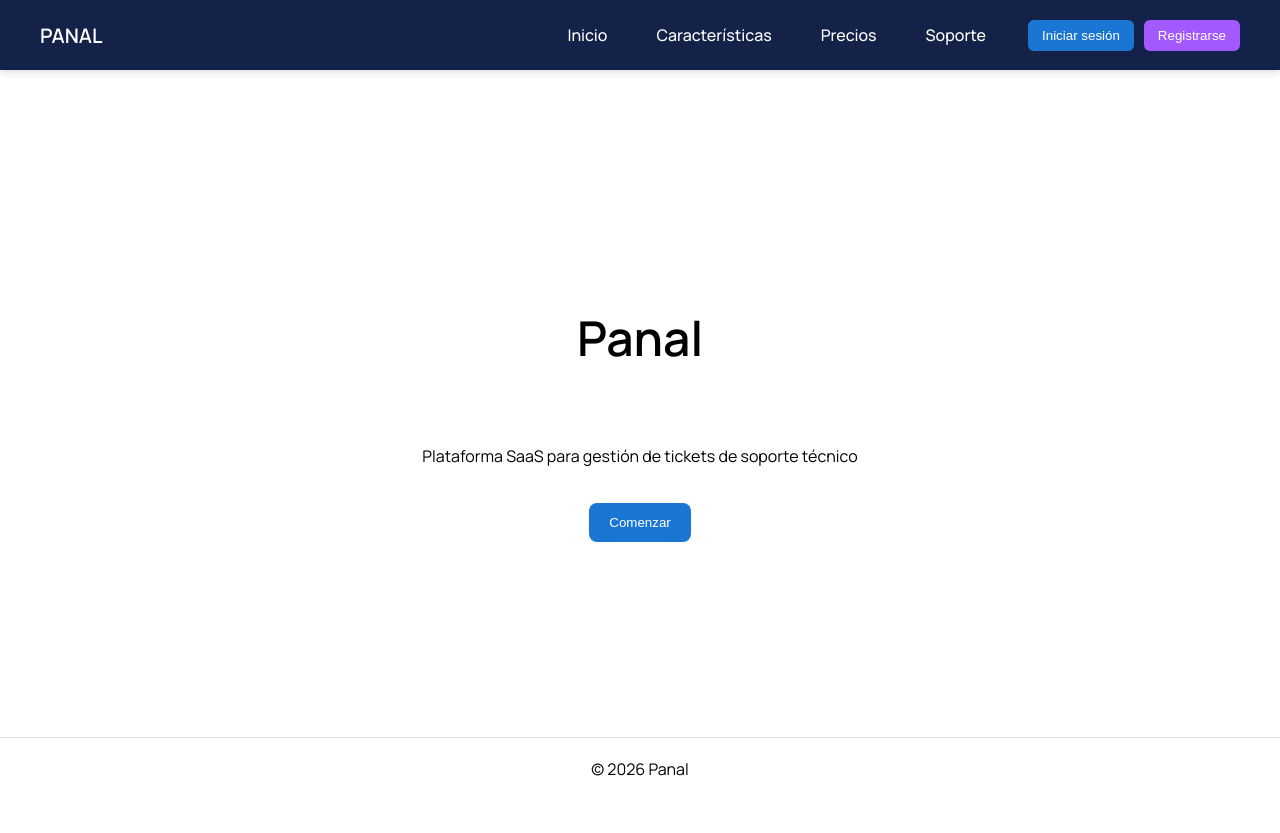
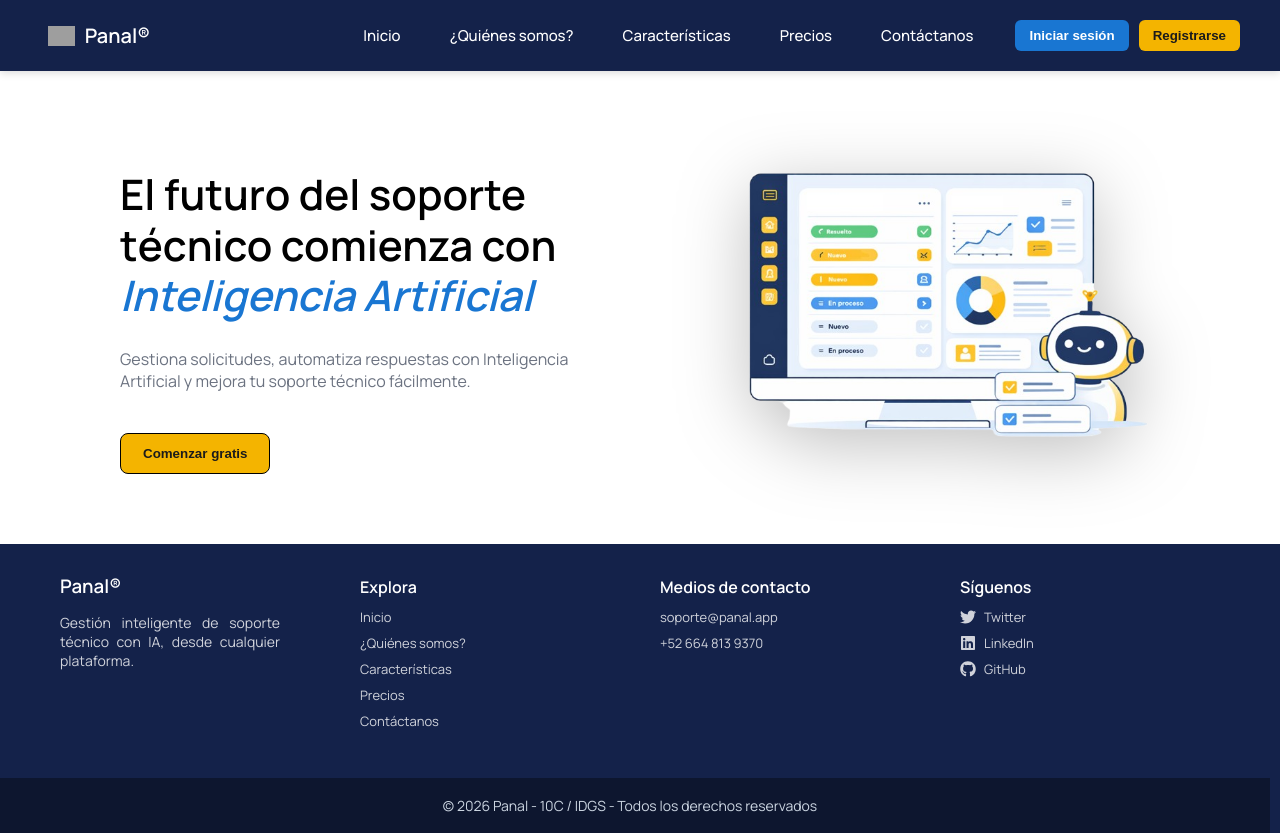
Before and after one commit to panal-organization/panal-web-application, a React (Vite) app: page /landing in a window 1280 px wide. Before the commit the page ends 800 px from the top, so only its background shows below. Built offline with nearby package versions, Linux system fonts and the light colour scheme; grey boxes are pictures that could not be loaded.

Commit message:
Landing page Header / Footer OK

```diff
--- a/index.html
+++ b/index.html
@@ -1,12 +1,17 @@
 <!doctype html>
 <html lang="en">
-  <link href="https://fonts.googleapis.com/css2?family=Manrope:wght@400;500;600&display=swap" rel="stylesheet">
 
 <head>
   <meta charset="UTF-8" />
+
   <link rel="icon" href="/src/assets/logo.ico" />
+
+  <link href="https://fonts.googleapis.com/css2?family=Manrope:wght@400;500;600&display=swap" rel="stylesheet">
+
   <meta name="viewport" content="width=device-width, initial-scale=1.0" />
-  <title>Página principal - Panal</title>
+
+  <title>Página principal - Panal®</title>
+
   <link rel="stylesheet" href="index.css">
 </head>
 
--- a/package.json
+++ b/package.json
@@ -16,6 +16,7 @@
     "@mui/material": "^7.3.7",
     "react": "^19.2.0",
     "react-dom": "^19.2.0",
+    "react-icons": "^5.6.0",
     "react-router-dom": "^7.12.0"
   },
   "devDependencies": {
--- a/src/components/landing/FooterLanding.tsx
+++ b/src/components/landing/FooterLanding.tsx
@@ -1,7 +1,52 @@
-const FooterLanding = () => {
+import { FaTwitter, FaLinkedin, FaGithub } from "react-icons/fa";
+function FooterLanding() {
   return (
     <footer className="footer">
-      © 2026 Panal
+      <div className="footer-container">
+
+        <div className="footer-col">
+          <h3>Panal®</h3>
+         <p className="footer-description">
+Gestión inteligente de soporte técnico con IA, desde cualquier plataforma.
+</p>
+        </div>
+
+        <div className="footer-col">
+          <h4>Explora</h4>
+          <ul>
+            <li>Inicio</li>
+             <li>¿Quiénes somos?</li>
+            <li>Características</li>
+            <li>Precios</li>
+            <li>Contáctanos </li>
+          </ul>
+        </div>
+
+        <div className="footer-col">
+          <h4>Medios de contacto</h4>
+          <ul>
+            <li>soporte@panal.app</li>
+            <li>+52 664 813 9370</li>
+          </ul>
+        </div>
+
+        <div className="footer-col">
+          <h4>Síguenos</h4>
+
+          <ul className="socials">
+  <li><FaTwitter /> Twitter</li>
+  <li><FaLinkedin /> LinkedIn</li>
+  <li><FaGithub /> GitHub</li>
+</ul>
+
+        </div>
+
+
+      </div>
+
+      <div className="footer-bottom">
+         © 2026 Panal - 10C / IDGS - Todos los derechos reservados
+      </div>
     </footer>
   )
 }
--- a/src/components/landing/HeaderLanding.tsx
+++ b/src/components/landing/HeaderLanding.tsx
@@ -1,18 +1,23 @@
+import logo from "../../assets/images/logo.png";
+import { Link } from "react-router-dom";
+
 const HeaderLanding = () => {
   return (
     <header className="header">
 
-      <div className="logo">
-        PANAL
-      </div>
+      <Link to="/landing" className="logo-container">
+        <img src={logo} alt="Panal logo" className="logo-img" />
+        <span>Panal®</span>
+      </Link>
 
       <div className="header-right">
 
         <nav className="nav">
           <span className="nav-item">Inicio</span>
+          <span className="nav-item">¿Quiénes somos?</span>
           <span className="nav-item">Características</span>
           <span className="nav-item">Precios</span>
-          <span className="nav-item">Soporte</span>
+          <span className="nav-item">Contáctanos</span>
         </nav>
 
         <div className="buttons">
--- a/src/pages/LandingPage/LandingPage.css
+++ b/src/pages/LandingPage/LandingPage.css
@@ -1,9 +1,13 @@
+/* -------- LAYOUT -------- */
+
 .landing{
   min-height:100vh;
   display:flex;
   flex-direction:column;
 }
-/* HEADER */
+
+
+/* -------- HEADER -------- */
 
 .header{
   display:flex;
@@ -14,72 +18,61 @@
   box-shadow:0 2px 8px rgba(0,0,0,0.15);
 }
 
-.logo{
-  font-weight:bold;
-  font-size:20px;
-  color:white;
-}
-
 .header-right{
   display:flex;
   align-items:center;
   gap:30px;
 }
 
+
+/* -------- LOGO -------- */
+
+.logo-container{
+  display:flex;
+  align-items:center;
+  gap:10px;
+  text-decoration:none;
+  color:white;
+  font-weight:bold;
+  font-size:20px;
+  padding:4px 8px;
+  border-radius:6px;
+  transition:background 0.2s;
+}
+
+.logo-container:hover{
+  background:#2a3a73;
+}
+
+.logo-img{
+  height:20px;
+  width:auto;
+}
+
+
+/* -------- NAVIGATION -------- */
+
 .nav{
   display:flex;
   gap:25px;
 }
 
-
 .nav-item{
   color:white;
   cursor:pointer;
   font-weight:500;
+  font-size:15px;
   padding:6px 12px;
   border-radius:6px;
-  transition:background 0.2s, color 0.2s;
+  transition:background 0.2s;
 }
 
 .nav-item:hover{
   background:#2a3a73;
-  color:#ffffff;
-}
-/* HERO */
-
-.hero{
-  flex:1;
-  display:flex;
-  flex-direction:column;
-  justify-content:center;
-  align-items:center;
-  text-align:center;
-  gap:20px;
-}
-
-.hero h1{
-  font-size:48px;
-}
-
-.start{
-  padding:12px 20px;
-  border:none;
-  background:#1976d2;
-  color:white;
-  border-radius:8px;
-}
-
-/* FOOTER */
-
-.footer{
-  text-align:center;
-  padding:20px;
-  border-top:1px solid #e5e5e5;
 }
 
 
-
-
+/* -------- BUTTONS -------- */
 
 .buttons{
   display:flex;
@@ -93,13 +86,176 @@
   color:white;
   border-radius:6px;
   cursor:pointer;
+  font-weight:600;
   transition:0.2s;
+}
+
+.login:hover{
+  background:#1565c0;
 }
 
 .register{
   padding:8px 14px;
   border:none;
-  background:#a259ff;
+  background:#f4b400;
+  color:#1b1b1b;
+  border-radius:6px;
+  cursor:pointer;
+  font-weight:600;
+  transition:0.2s;
+}
+
+.register:hover{
+  background:#e6a200;
+}
+
+
+
+/* HERO */
+
+.hero{
+  display:flex;
+  align-items:center;
+  justify-content:center;   /* centra el contenido */
+  padding:70px 120px;
+  gap:110px;                /* espacio entre texto e imagen */
+  max-width:1200px;         /* ancho máximo del hero */
+  margin:0 auto;            /* centra todo el bloque */
+}
+
+/* TEXTO */
+
+.hero-left span{
+  color:#1976d2;
+  font-style:italic;
+  font-weight:600;
+}
+
+
+.hero-left h1{
+  font-size:42px;
+  font-weight:700;
+  line-height:1.2;
+}
+
+.hero-left span{
+  font-style:italic;
+}
+
+.hero-left p{
+  margin-top:18px;
+  color:#6b7280;
+  font-size:16px;
+}
+
+/* BOTON */
+
+.start{
+  margin-top:25px;
+  padding:12px 22px;
+  background:#f4b400;
+  color:#1b1b1b;
+  border:0.2px solid #000;   /* borde negro ligero */
+  border-radius:8px;
+  font-weight:600;
+  cursor:pointer;
+  transition:0.2s;
+}
+
+
+
+.start:hover{
+  background:#e6a200;
+}
+
+/* IMAGEN */
+
+.hero-right img{
+  width:420px;
+  filter: drop-shadow(0 15px 35px rgba(0,0,0,0.25));
+}
+
+
+
+
+
+/* -------- FOOTER -------- */
+
+.footer{
+  background:#14224a;
   color:white;
-  border-radius:6px;
+  padding:10px 40px 0 20px;
 }
+
+.footer-container{
+  display:grid;
+  grid-template-columns:repeat(4,220px);
+  gap:80px;
+  margin-left:40px;
+}
+
+.footer-col h3,
+.footer-col h4{
+  margin-bottom:10px;
+}
+
+.footer-col p{
+  font-size:14px;
+  opacity:0.8;
+}
+
+.footer-col ul{
+  list-style:none;
+  padding:0;
+  margin:0;
+}
+
+.footer-col li{
+  margin-bottom:8px;
+  font-size:13px;
+  cursor:pointer;
+  opacity:0.8;
+}
+
+.footer-col li:hover{
+  color:#f4b400;
+  opacity:1;
+}
+
+
+/* -------- SOCIAL ICONS -------- */
+
+.socials li{
+  display:flex;
+  align-items:center;
+  gap:8px;
+}
+
+.socials svg{
+  font-size:16px;
+}
+
+
+/* -------- FOOTER DESCRIPTION -------- */
+
+.footer-description{
+  text-align:justify;
+  text-justify:inter-word;
+  max-width:350px;
+  font-size:13px;
+}
+
+
+/* -------- FOOTER BOTTOM BAR -------- */
+
+.footer-bottom{
+  background:#0d162f;
+  text-align:center;
+  padding:18px 0;
+  font-size:14px;
+  color:#cbd5e1;
+  margin-top:40px;
+
+  width:100vw;
+  margin-left:calc(-50vw + 50%);
+}
--- a/src/pages/LandingPage/LandingPage.tsx
+++ b/src/pages/LandingPage/LandingPage.tsx
@@ -1,5 +1,7 @@
 import HeaderLanding from "../../components/landing/HeaderLanding"
 import FooterLanding from "../../components/landing/FooterLanding"
+
+import panalIA from "../../assets/images/IA.png"
 
 import "./LandingPage.css"
 
@@ -10,19 +12,28 @@ const LandingPage = () => {
 
       <HeaderLanding />
 
-      <section className="hero">
+      <div className="hero">
 
-        <h1>Panal</h1>
+        <div className="hero-left">
+      <h1>
+  El futuro del soporte técnico comienza con
+  <br />
+    <span>Inteligencia Artificial</span>
+</h1>
+          <p>
+Gestiona solicitudes, automatiza respuestas con Inteligencia Artificial y mejora tu soporte técnico fácilmente.
+</p>
 
-        <p>
-          Plataforma SaaS para gestión de tickets de soporte técnico
-        </p>
+          <button className="start">
+            Comenzar gratis
+          </button>
+        </div>
 
-        <button className="start">
-          Comenzar
-        </button>
+        <div className="hero-right">
+          <img src={panalIA} alt="Panal preview" />
+        </div>
 
-      </section>
+      </div>
 
       <FooterLanding />
 
```
Also changed, not shown: src/assets/images/IA.png (added), 1 other file (tests, documents, lock files or other folders).
